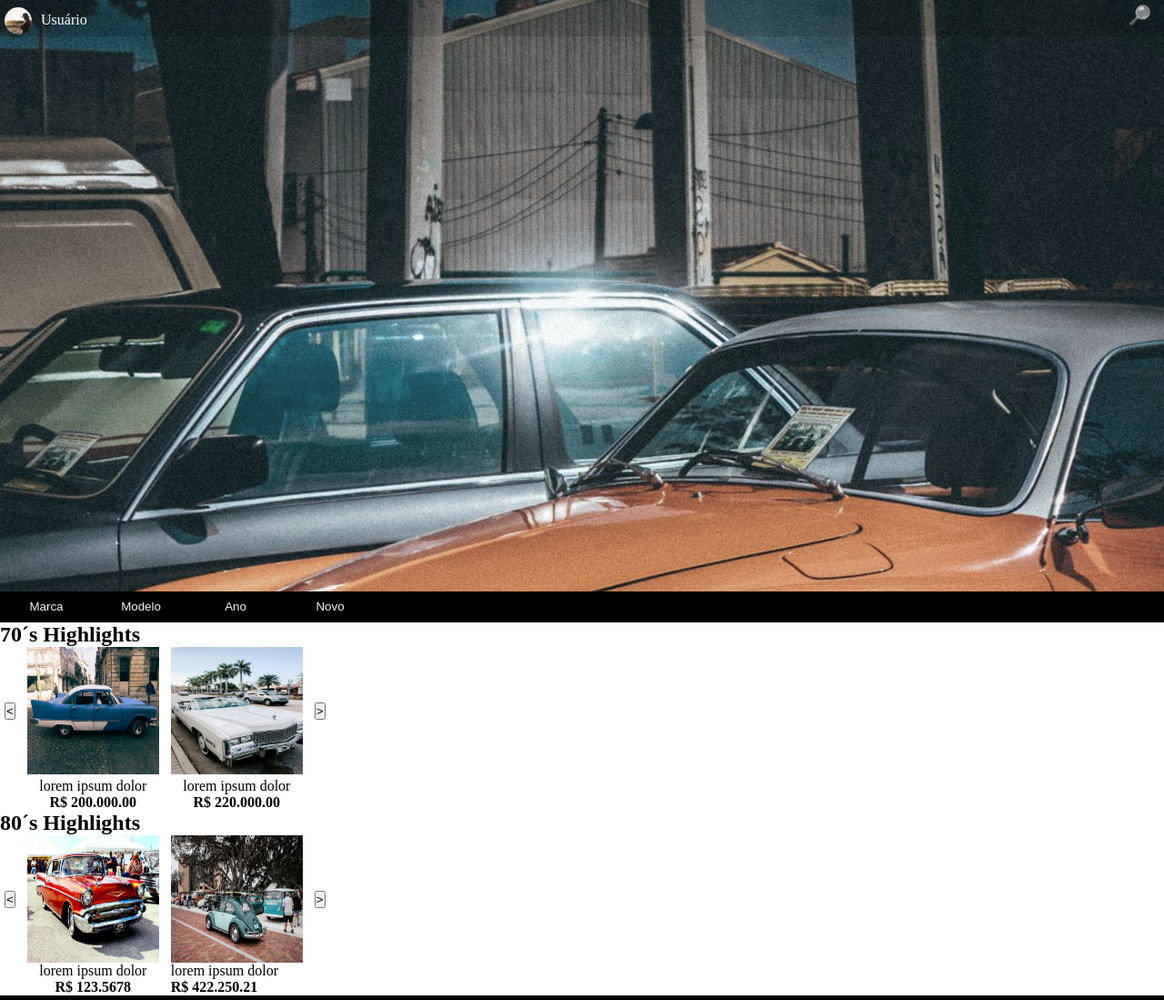
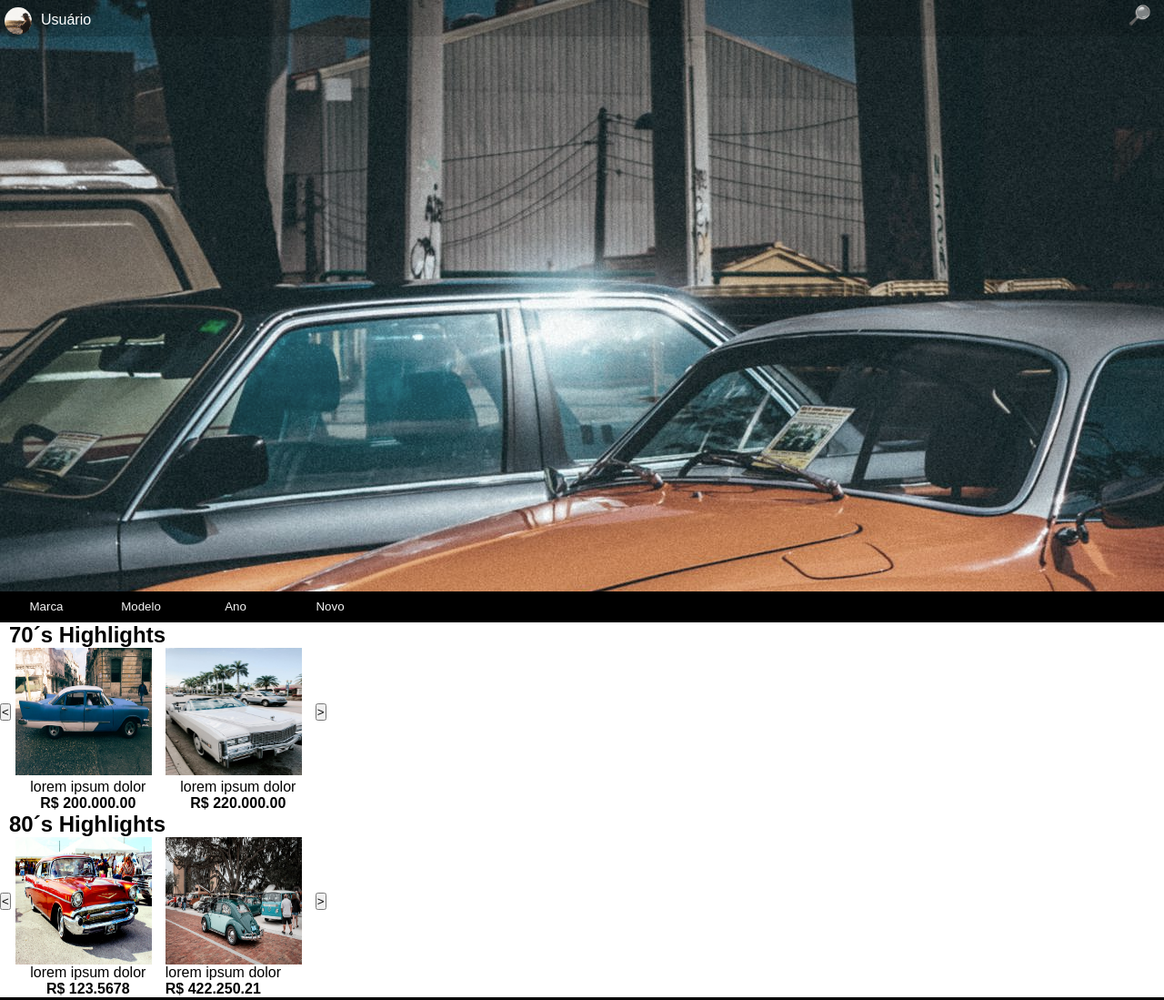
Before and after one commit to Cardos01/Loja-de-Carros, a plain HTML site: page index.html in a window 1280 px wide. Shown: the top 1099 px of the page at 91% size. Drawn offline with Linux system fonts and the light colour scheme.

Commit message:
Update style.css

```diff
--- a/style.css
+++ b/style.css
@@ -2,6 +2,7 @@
 *{
     padding: 0px;
     margin: 0px;
+    font-family: Arial, Helvetica, sans-serif;
 }
 
 a{
@@ -91,10 +92,13 @@ main{
     background-color: rgb(255, 255, 255);
 }
 
+h1{
+    margin-left: 10px;
+}
+
 .carrousel{
     display: flex;
-    gap: 13px;
-    margin-left: 5px
+    gap: 5px;
 }
 
 .cont-setas{
@@ -105,8 +109,9 @@ main{
 }
 
 .row-01,.row-02{
-    width: 145px;
+    width: 150px;
     height: 140px;
+    margin-right: 10px;
 }
 
 .img-container{
@@ -118,8 +123,6 @@ main{
     flex-direction: column;
     justify-content: flex-start;
 }
-
-
 
 form{
     display: flex;
```
